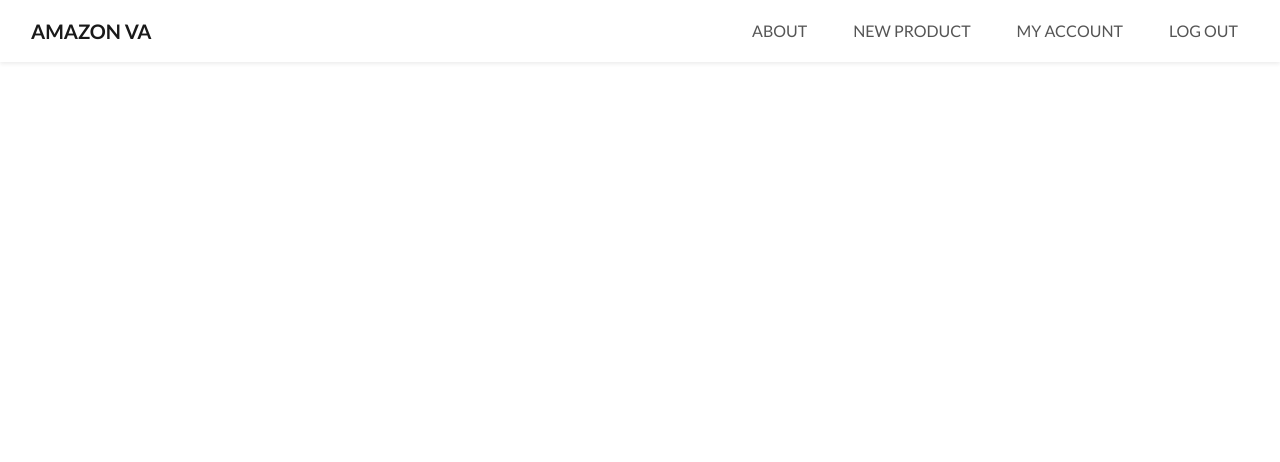
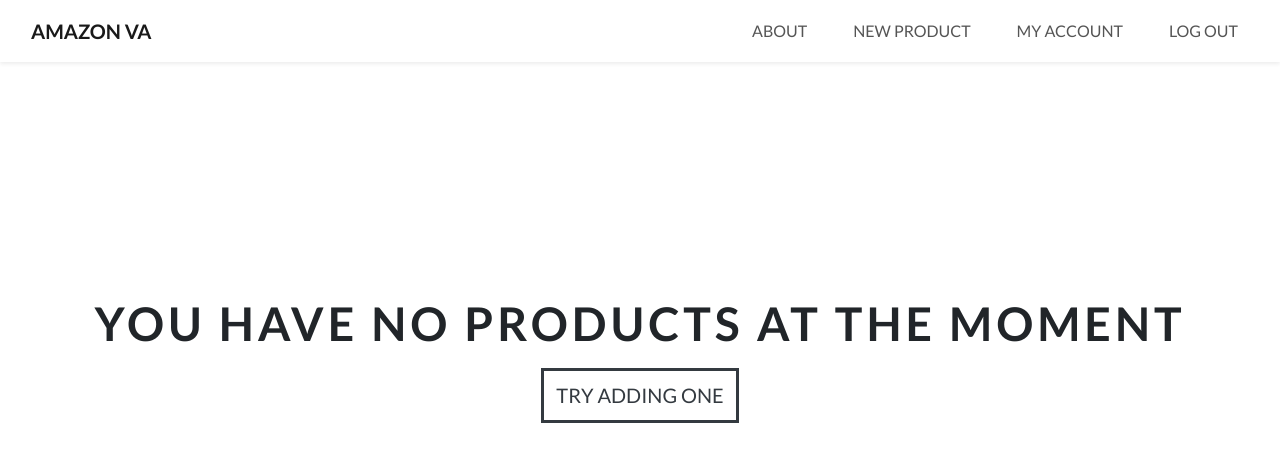
Before and after one commit to gerardoglzb/amazon-virtual-assistant, a Flask app: page / in a window 1280 px wide. Shown: the top 462 px of the page. Run offline with Flask 2, Linux system fonts and the light colour scheme; the visitor is signed in with stand-in values (Sample User, id 1); data comes from the database, SQL or seed files in the repository; data that the repository does not hold is empty; some libraries are stand-ins or nearby versions.

Commit message:
No products page added.

```diff
--- a/app/main/routes.py
+++ b/app/main/routes.py
@@ -11,9 +11,10 @@ main = Blueprint('main', __name__)
 @main.route('/')
 def home():
 	if current_user.is_authenticated:
-		page = request.args.get('page', 1, type=int)
+		# page = request.args.get('page', 1, type=int)
 		user = User.query.filter_by(username=current_user.username).first_or_404()
-		products = Product.query.filter_by(author=user).order_by(Product.id.desc()).paginate(page=page, per_page=9)
+		# products = Product.query.filter_by(author=user).order_by(Product.id.desc()).paginate(page=page, per_page=9)
+		products = Product.query.filter_by(author=user).order_by(Product.id.desc())
 		form = ProductForm()
 		return render_template('index.html', products=products, form=form)
 	return render_template('landing_page.html')
--- a/app/static/css/main.css
+++ b/app/static/css/main.css
@@ -225,3 +225,31 @@ body {
 .loading-spinner {
 	display: none;
 }
+
+.landing-caption {
+	margin-top: 37vh;
+}
+
+.landing-caption h2 {
+	font-size: 2.9rem;
+	font-weight: 600;
+	letter-spacing: .25rem;
+}
+
+.landing-caption h4 {
+	font-size: 2rem;
+	font-weight: 500;
+	padding-bottom: .5rem;
+}
+
+/*.landing-caption .btn-lg {
+	border-color: black;
+	color: black;
+	border-width: medium;
+	border-radius: 0;
+	padding: .6rem 1.3rem;
+}*/
+
+.bottom-btn {
+	margin-top: 1rem;
+}
--- a/app/templates/index.html
+++ b/app/templates/index.html
@@ -1,8 +1,20 @@
 {% extends 'layout.html' %}
 
 {% block content %}
+{% if products.count() == 0 %}
+    <div class="error-caption landing-caption text-center">
+        <h2>YOU HAVE NO PRODUCTS AT THE MOMENT</h2>
+        <!-- <h4>Try adding one to your board in just a few steps.</h4> -->
+        <!-- <div class="top-btn"> -->
+        	<!-- <a class="btn btn-outline-dark btn-lg" href="{{ url_for('users.register') }}">ADD A PRODUCT</a> -->
+        <!-- </div> -->
+        <div class="bottom-btn">
+        	<a class="btn btn-outline-dark btn-lg" href="{{ url_for('products.new_product') }}">TRY ADDING ONE</a>
+        </div>
+    </div>
+{% else %}
 	<div class="product-board card-columns">
-	{% for product in products.items %}
+	{% for product in products %}
 		<div class="card product-item">
 			<img src="{{ product.img }}" class="card-img-top">
 			<div class="card-body">
@@ -23,6 +35,7 @@
 		</div>
 	{% endfor %}
 	</div>
+{% endif %}
 
 <div class="modal fade" id="deleteModal" tabindex="-1" role="dialog" aria-labelledby="deleteModalLabel" aria-hidden="true">
 	<div class="modal-dialog" role="document">
--- a/app/templates/landing_page.html
+++ b/app/templates/landing_page.html
@@ -12,7 +12,7 @@
         <div class="top-btn">
         	<a class="btn btn-outline-light btn-lg" href="{{ url_for('users.register') }}">JOIN NOW</a>
         </div>
-        <div class="bottom-btn">
+        <div>
         	<a class="btn btn-outline-light btn-lg" href="{{ url_for('main.about') }}">LEARN MORE</a>
         </div>
     </div>
--- a/app/users/forms.py
+++ b/app/users/forms.py
@@ -26,7 +26,7 @@ class RegistrationForm(FlaskForm):
 class LoginForm(FlaskForm):
 	email = StringField('Email', validators=[DataRequired(), Email()])
 	password = PasswordField('Password', validators=[DataRequired()])
-	remember = BooleanField('RememberMe')
+	remember = BooleanField('Remember Me')
 	submit = SubmitField('Login')
 
 
```
